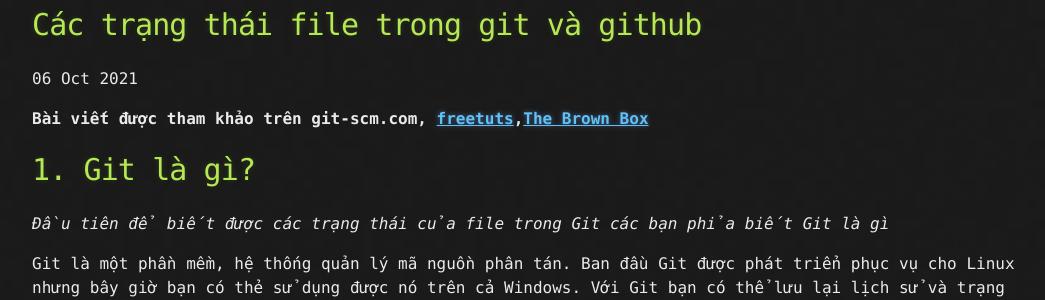
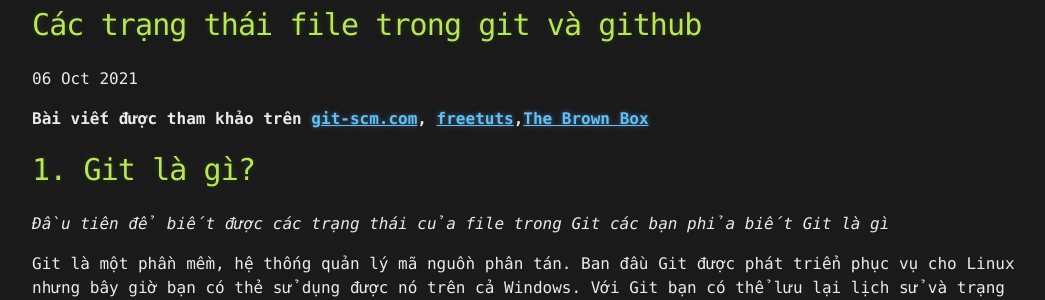
Before and after one commit to TienVoNguyen/IT-Blog, a Jekyll site: the page built from _posts/2021-10-06-FileStatuses.md, in a window 1280 px wide and 900 px high. Shown: the part 142-442 px from the top of the window, without its empty margins (108-1153 px from the left). Built offline with Jekyll 4.4.1, drawn with Linux system fonts in a browser that asks for light colours; part of the change alters nothing that is shown.

Commit message:
sua link

```diff
--- a/_posts/2021-10-06-FileStatuses.md
+++ b/_posts/2021-10-06-FileStatuses.md
@@ -3,7 +3,7 @@ title: Các trạng thái file trong git và github
 published: true
 ---
 
-**Bài viết được tham khảo trên git-scm.com, [freetuts](https://freetuts.net/git-ba-trang-thai-committed-staged-modified-1079.html),[The Brown Box](https://hoangvancong.com/2020/05/01/git-03-cac-trang-thai-va-cau-lenh-co-ban-trong-git/)**
+**Bài viết được tham khảo trên [git-scm.com](git-scm.com), [freetuts](https://freetuts.net/git-ba-trang-thai-committed-staged-modified-1079.html),[The Brown Box](https://hoangvancong.com/2020/05/01/git-03-cac-trang-thai-va-cau-lenh-co-ban-trong-git/)**
 # 1. Git là gì?
 
  *Đầu tiên để biết được các trạng thái của file trong Git các bạn phỉa biết Git là gì*
```
